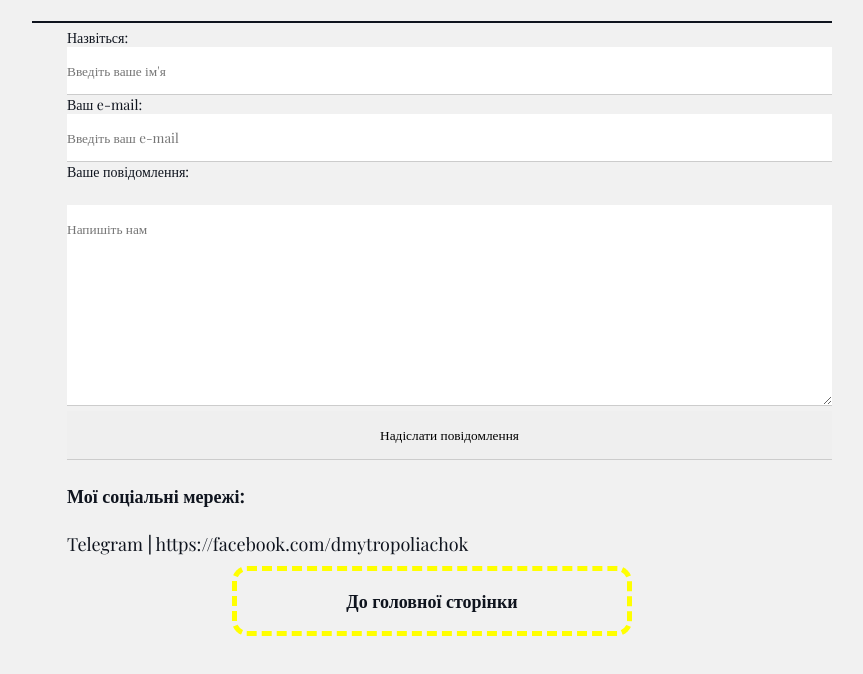
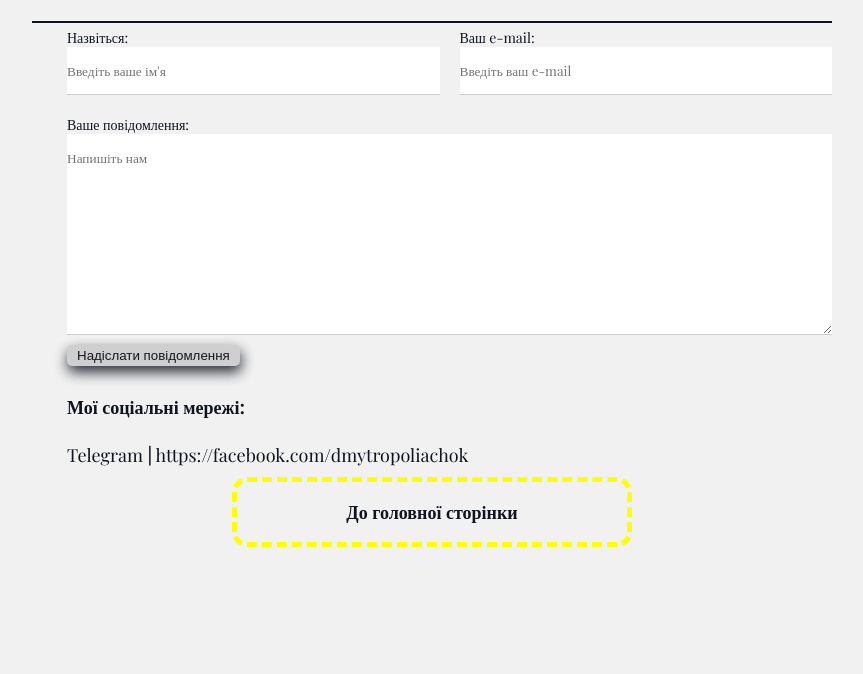
Before and after one commit to dmytroMusician/CVfirstproject, a plain HTML site: page contacts.html in a window 1280 px wide. Shown: the part 108-782 px from the top of the page, without its empty margins (208-1071 px from the left). Drawn offline with nearby package versions, Linux system fonts and the light colour scheme.

Commit message:
Add files via upload

```diff
--- a/contacts.html
+++ b/contacts.html
@@ -11,23 +11,21 @@
             <hr class="hr1" size = 1px color="#0f141e">
         <div class="contact-form">
             <form action="/">
+                <div class="row">
                     <div class="form-group">
                         <label for="name">Назвіться:</label>
                         <input type="text" placeholder="Введіть ваше ім'я" id="name">
-                        <br>
                     </div>
                     <div class="form-group">
                         <label>Ваш e-mail:</label>
                         <input type="email" placeholder="Введіть ваш e-mail">
-                        <br>
+                    </div>
                 </div>
                 <div class="form-group">
                     <label for="text">Ваше повідомлення:</label>
-                        <br>
                     <textarea name="" id="text" cols="30" rows="10" placeholder="Напишіть нам"></textarea>
-                        <br>
-                    <input type='submit' value="Надіслати повідомлення">
                 </div>
+                    <input type='submit' value="Надіслати повідомлення" class="btn-contact">
             </form>
 
             <h4>Мої соціальні мережі:</h4>
```
Lines whose indentation alone changed are shown as unchanged.
